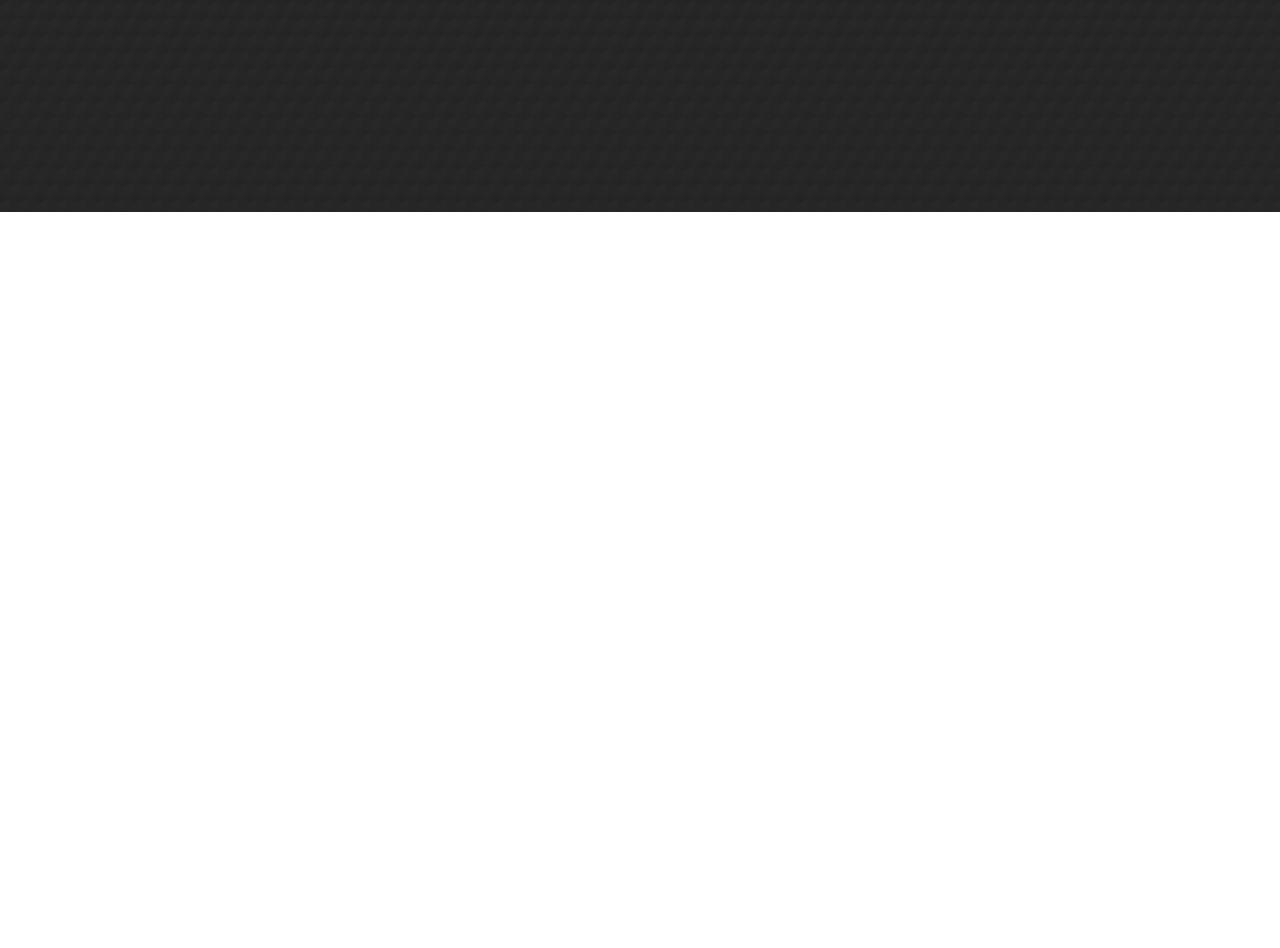
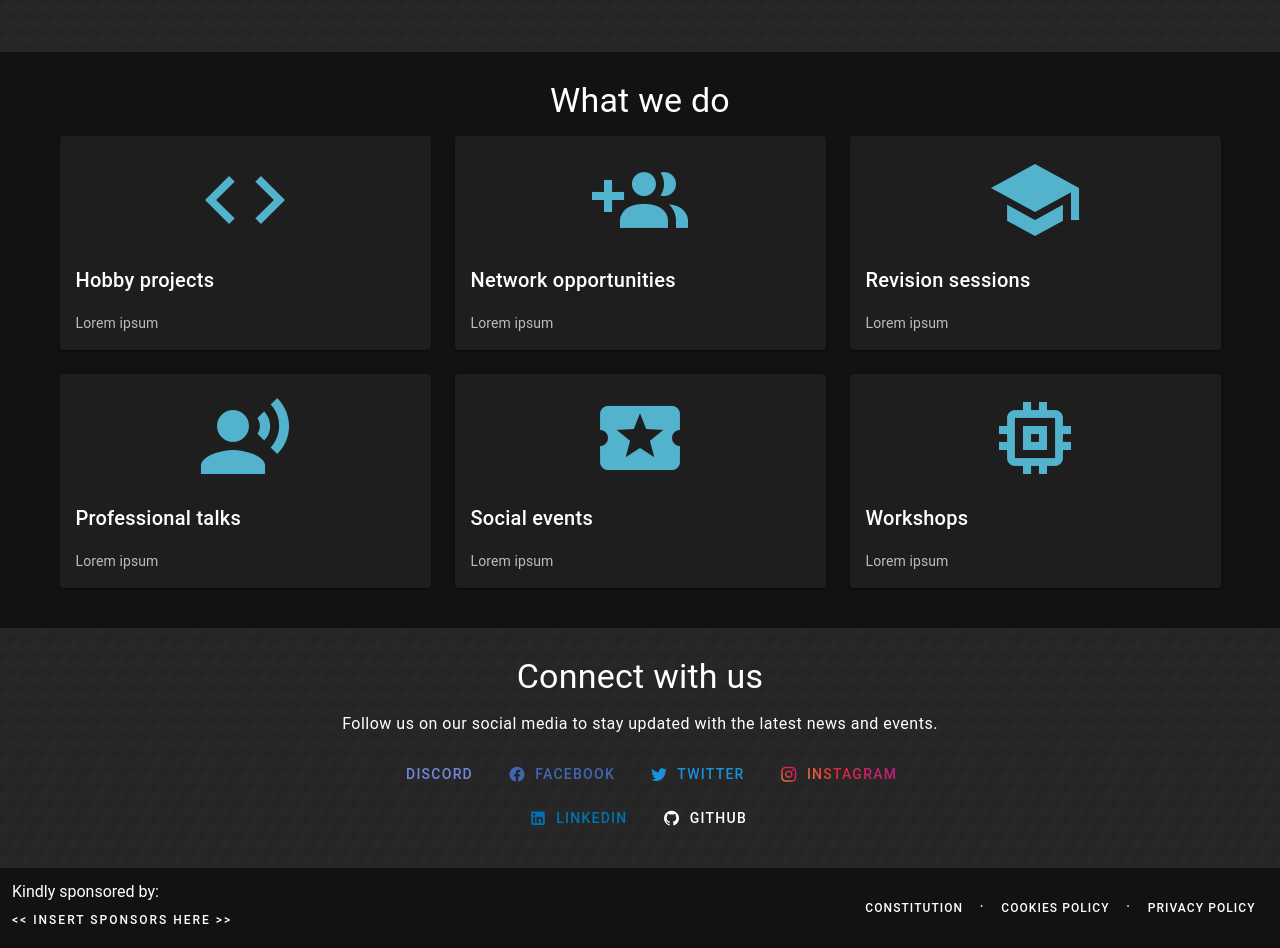
Before and after one commit to LUCompSoc/www, a Vue app: page / in a window 1280 px wide. Shown: the part 640-1588 px from the top of the page. Before the commit the page ends 852 px from the top, so only its background shows below. Built offline with nearby package versions, Linux system fonts and the light colour scheme.

Commit message:
feat(home): add activities and social links

```diff
--- a/src/views/Home.vue
+++ b/src/views/Home.vue
@@ -1,8 +1,15 @@
 <template>
   <div class="home">
     <v-container fluid>
-      <v-row class="onboarding" align="center" justify="center" >
-        <v-col class="text-center" cols="12" sm="10" md="8" lg="7">
+      <v-row
+        class="onboarding hex-background"
+        align="center"
+        justify="center"
+      >
+        <v-col
+          class="text-center"
+          cols="12" sm="10" md="8" lg="7"
+        >
           <div class="display-4">
             LU CompSoc<span :class="{ 'transparent--text': underscore }">_</span>
           </div>
@@ -20,6 +27,118 @@
           </v-btn>
         </v-col>
       </v-row>
+
+      <v-row justify="center">
+        <v-col
+          class="text-center my-4"
+          cols="12"
+        >
+          <div class="display-1 mb-4">What we do</div>
+
+          <v-container>
+            <v-row>
+              <v-col
+                v-for="{ icon, title, text } in activities"
+                :key="title"
+                cols="12" md="6" lg="4"
+              >
+                <v-card>
+                  <v-icon v-text="icon" size="96" color="primary" class="mt-4" />
+                  <v-card-title v-text="title" />
+                  <v-card-text v-text="text" class="text-start" />
+                </v-card>
+              </v-col>
+            </v-row>
+          </v-container>
+        </v-col>
+      </v-row>
+
+      <v-row class="hex-background" justify="center">
+        <v-col
+          class="text-center my-4"
+          cols="12" sm="10" md="8" lg="6"
+        >
+          <div class="display-1 mb-4">Connect with us</div>
+
+          <div class="body-1">
+            Follow us on our social media to stay updated with the latest news
+            and events.
+          </div>
+
+          <div class="my-4" />
+
+          <!-- Social links -->
+          <v-btn
+            text large color="#7289da"
+            href="https://discord.gg/compsoc"
+            target="_blank"
+          >
+            <v-icon left>mdi-discord</v-icon>
+            Discord
+          </v-btn>
+
+          <v-btn
+            text large color="#4267B2"
+            href="https://www.facebook.com/LUCompSoc"
+            target="_blank"
+          >
+            <v-icon left>mdi-facebook</v-icon>
+            Facebook
+          </v-btn>
+
+          <v-btn
+            text large color="#1a91da"
+            href="https://twitter.com/LUCompSoc"
+            target="_blank"
+          >
+            <v-icon left>mdi-twitter</v-icon>
+            Twitter
+          </v-btn>
+
+          <v-btn
+            text large
+            class="instagram"
+            href="https://instagram.com/LUCompSoc"
+            target="_blank"
+          >
+            <v-icon left>mdi-instagram</v-icon>
+            Instagram
+          </v-btn>
+
+          <v-btn
+            text large color="#0073b1"
+            href="https://www.linkedin.com/company/lancaster-university-computer-science-society"
+            target="_blank"
+          >
+            <v-icon left>mdi-linkedin</v-icon>
+            Linkedin
+          </v-btn>
+
+          <v-btn
+            text large
+            href="https://github.com/LUCompSoc"
+            target="_blank"
+          >
+            <v-icon left>mdi-github</v-icon>
+            GitHub
+          </v-btn>
+        </v-col>
+      </v-row>
+
+      <v-row align="center">
+        <v-col cols="6">
+          <div>Kindly sponsored by:</div>
+          <div class="overline"><< insert sponsors here >></div>
+        </v-col>
+
+        <v-col cols="6" class="text-end">
+          <v-btn text small href="#">Constitution</v-btn>
+          &middot;
+          <v-btn text small href="#">Cookies policy</v-btn>
+          &middot;
+          <v-btn text small href="#">Privacy policy</v-btn>
+        </v-col>
+      </v-row>
     </v-container>
   </div>
 </template>
@@ -30,17 +149,25 @@ export default {
   data: () => ({
     underscore: true,
     interval: null,
+    activities: [
+      { icon: 'mdi-code-tags', title: 'Hobby projects', text: 'Lorem ipsum' },
+      { icon: 'mdi-account-multiple-plus', title: 'Network opportunities', text: 'Lorem ipsum' },
+      { icon: 'mdi-school', title: 'Revision sessions', text: 'Lorem ipsum' },
+      { icon: 'mdi-account-voice', title: 'Professional talks', text: 'Lorem ipsum' },
+      { icon: 'mdi-ticket', title: 'Social events', text: 'Lorem ipsum' },
+      { icon: 'mdi-memory', title: 'Workshops', text: 'Lorem ipsum' },
+    ],
   }),
   created() {
     // Create an interval to show/hide the underscore.
     this.interval = window.setInterval(() => {
-      this.underscore = !this.underscore;
+      this.underscore = !this.underscore
     }, 1000)
   },
   beforeDestroy() {
     // Clean up our interval before the component is destroyed.
-    window.clearInterval(this.interval);
-  }
+    window.clearInterval(this.interval)
+  },
 }
 </script>
 
@@ -50,15 +177,27 @@ export default {
 .home {
   .container {
     padding-top: 0;
+
+    .hex-background {
+      background: url('../assets/hexabump.png');
+    }
   }
 
   .onboarding {
-    background: url('../assets/hexabump.png');
-    height: 100vh;
+    height: 80vh;
 
     .subtitle-1 {
       font-size: 1.3rem !important;
     }
   }
+
+  .instagram {
+    .v-btn__content, i {
+      background: -webkit-linear-gradient(45deg, #f09433 0%, #e6683c 25%, #dc2743 50%, #cc2366 75%, #bc1888 100%);
+      -webkit-background-clip: text;
+      -webkit-text-fill-color: transparent;
+      border-radius: 4px;
+    }
+  }
 }
 </style>
```
